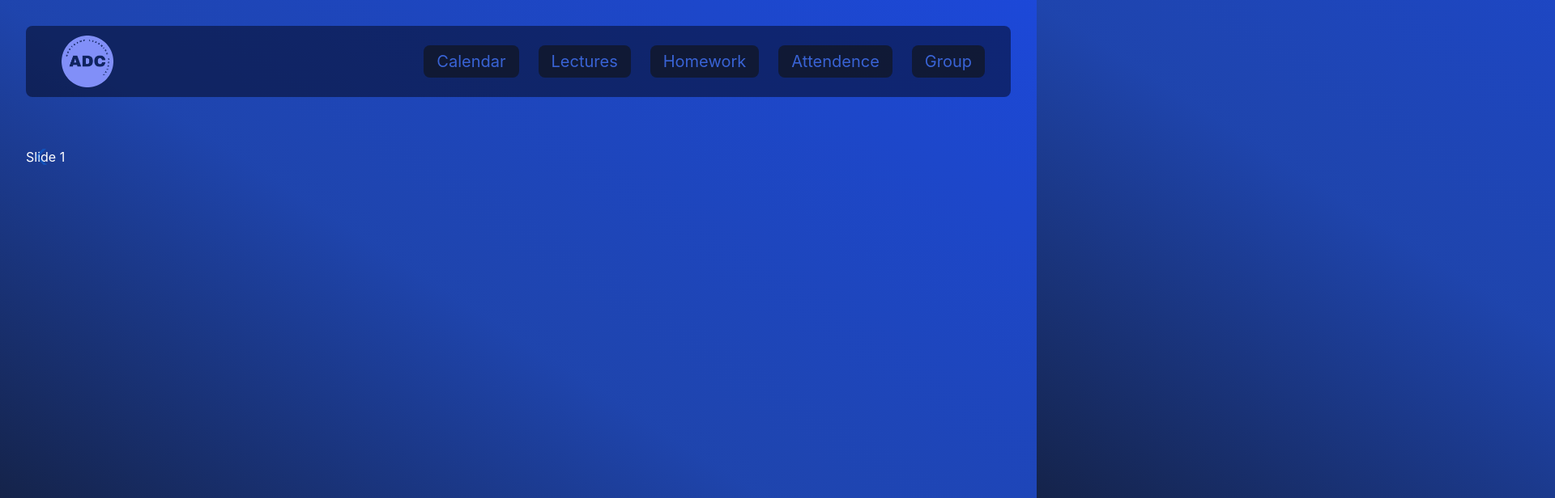
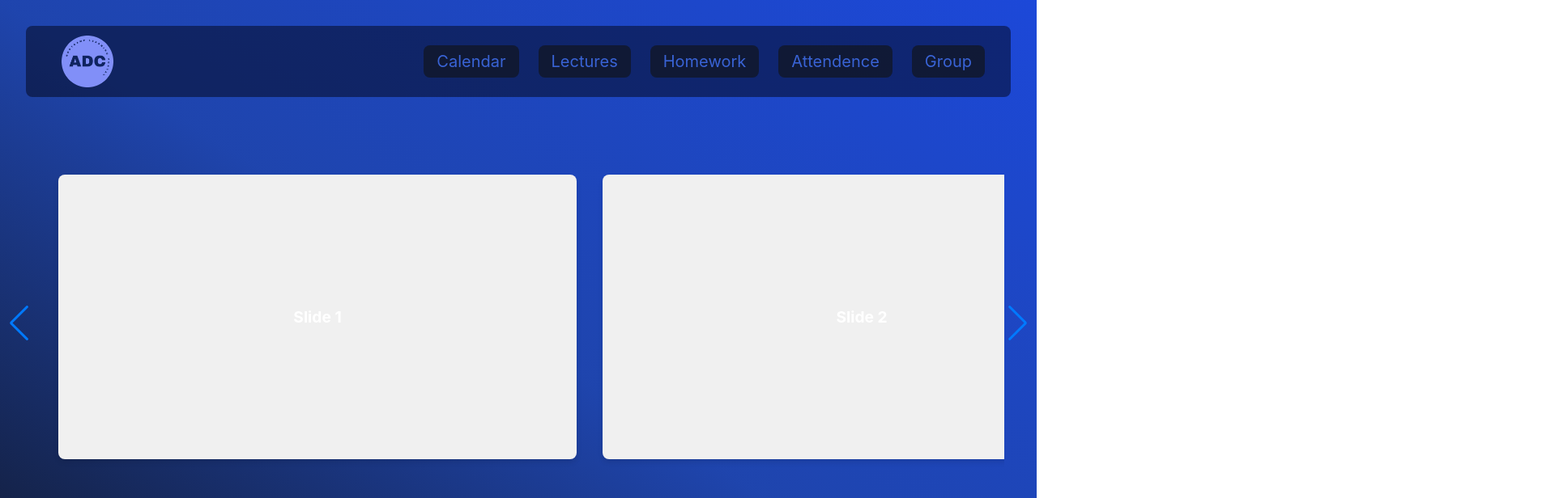
Before and after one commit to aryanj112/BootcampPortal, a React (Vite) app: page /lectures in a window 1280 px wide. Shown: the top 616 px of the page at 81% size, 1920 px wide, since content can reach past the window. Built offline with nearby package versions, Linux system fonts and the light colour scheme.

Commit message:
made the index.tsx for lecture page structure

```diff
--- a/src/pages/Lectures/Lectures.module.css
+++ b/src/pages/Lectures/Lectures.module.css
@@ -1,6 +1,49 @@
 .container {
-  display: flex;
-  flex-direction: column;
-  align-items: center;
-  padding: 2rem; /* Space around the entire Swiper */
-}
+    display: flex;
+    flex-direction: column;
+    align-items: center;
+    padding: 2rem;
+  }
+
+  .swiperContainer {
+    width: 100%; /* Full width */
+    max-width: 1200px; /* Limit maximum width */
+    padding: 1rem; /* Inner padding for Swiper */
+    position: relative; /* Make sure the container allows positioning of children */
+  }
+
+  .swiperControlsWrapper{
+    display: flex;
+    justify-content: center;
+    gap: 1rem;
+    margin-top: 1rem;
+  }
+
+  .slide {
+    margin: 1rem; /* Space between slides */
+    background-color: #f0f0f0; /* Light gray background */
+    border-radius: 0.5rem; /* Rounded corners */
+    display: flex; /* Center content */
+    align-items: center; /* Vertical centering */
+    justify-content: center; /* Horizontal centering */
+    font-size: 1.2rem; /* Text size */
+    font-weight: bold; /* Bold text */
+    height: 22rem; /* Fixed height for slides */
+    width: 40rem;
+    box-shadow: 0 4px 6px rgba(0, 0, 0, 0.1); /* Subtle shadow for depth */
+  }
+
+  .swiperPagination {
+    text-align: center;
+    padding: 10px 0;
+  }
+
+  .swiper-pagination-bullet {
+    background: #007bff; /* Blue color for the dots */
+    opacity: 0.7;
+  }
+
+  .swiper-pagination-bullet-active {
+    background: #0056b3; /* Darker blue for active dot */
+    opacity: 1;
+  }
--- a/src/pages/Lectures/index.tsx
+++ b/src/pages/Lectures/index.tsx
@@ -13,10 +13,16 @@ function Lectures() {
       <Swiper
         className={classes.swiperContainer}
         modules={[Navigation, Pagination, A11y]}
-        spaceBetween={20}
-        slidesPerView={2.5}
-        navigation
-        pagination={{ clickable: true }}
+        spaceBetween={0}
+        slidesPerView={0}
+        navigation={{
+          prevEl: `.${classes.swiperButtonPrev}`,
+          nextEl: `.${classes.swiperButtonNext}`,
+        }}
+        pagination={{
+          el: `.${classes.swiperPagination}`,
+          clickable: true
+        }}
         onSwiper={(swiper) => console.log(swiper)}
         onSlideChange={() => console.log('slide change')}
       >
@@ -24,12 +30,19 @@ function Lectures() {
         <SwiperSlide className={classes.slide}>Slide 2</SwiperSlide>
         <SwiperSlide className={classes.slide}>Slide 3</SwiperSlide>
         <SwiperSlide className={classes.slide}>Slide 4</SwiperSlide>
-
       </Swiper>
 
+      {/* Controls Wrapper (with Navigation Buttons and Pagination) */}
+      <div className={classes.controlsWrapper}>
+        {/* Previous Button */}
+        <div className={`swiper-button-prev ${classes.swiperButtonPrev} `} />
+        {/* Pagination */}
+        <div className={classes.swiperPagination}></div>
+        {/* Next Button */}
+        <div className={`swiper-button-next ${classes.swiperButtonNext}`} />
+      </div>
     </div>
-
-  )
+  );
 }
 
-export default Lectures
+export default Lectures;
```
